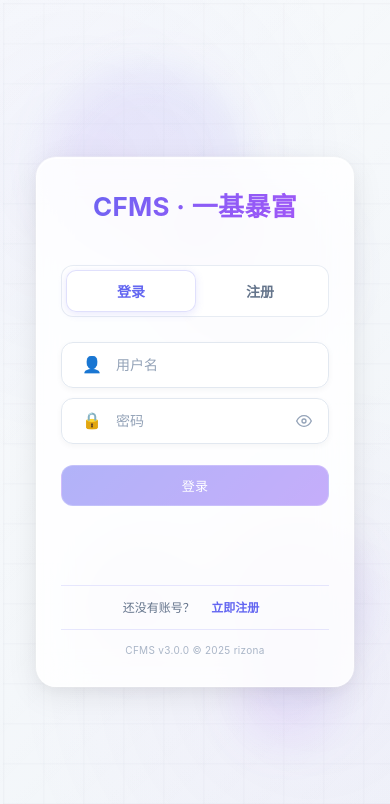
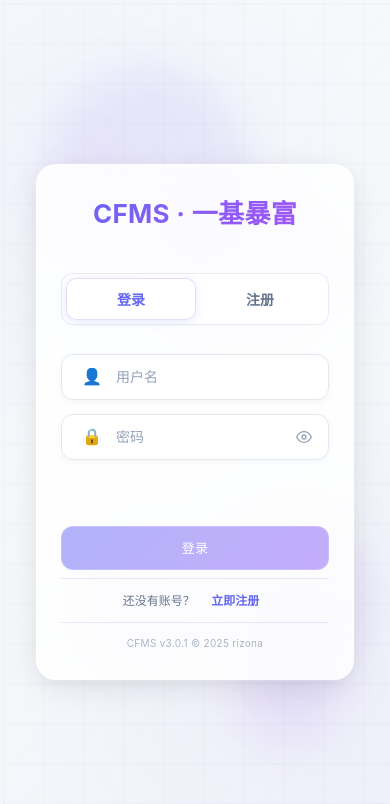
Before and after one commit to rizona27/CFMS-PWA, a Vue app: page /#/auth in a window 390 px wide. Shown: the top 804 px of the page. Built offline with nearby package versions, Linux system fonts and the light colour scheme; no server answers.

Commit message:
3.0.1
版本号衔接，修改Login

```diff
--- /dev/null
+++ b/src/Version.ts
@@ -0,0 +1,68 @@
+// src/Version.ts
+export interface VersionInfo {
+  version: string;
+  displayName: string;
+  updateDate: string;
+  description: string;
+}
+
+export interface VersionConfig {
+  currentVersion: string;
+  author: string;
+  year: string;
+  copyright: string;
+  updateLogs: VersionInfo[];
+}
+
+// 版本配置数据 - 按时间顺序排列，越新的越在后面
+export const versionConfig: VersionConfig = {
+  currentVersion: '3.0.1',
+  author: 'rizona',
+  year: '2025',
+  copyright: 'CFMS v3.0.1 © 2025 rizona',
+  updateLogs: [
+    {
+      version: 'Version 1.0.0',
+      displayName: 'Version 1.0.0',
+      updateDate: '2025-07-01',
+      description: '初代MMP项目构建。'
+    },
+    {
+      version: 'Version 2.0.0',
+      displayName: 'Version 2.0.0',
+      updateDate: '2025-08-11',
+      description: '项目重构CFMS。\n重做UI界面。'
+    },
+    {
+      version: 'Version 3.0.0',
+      displayName: 'Version 3.0.0',
+      updateDate: '2025-12-05',
+      description: '在CFMS基础上构建PWA版本。\n支持多端同步。'
+    },
+    {
+      version: 'Version 3.0.1',
+      displayName: 'Version 3.0.1',
+      updateDate: '2025-12-19',
+      description: '重新构建Login登录校验前后端。'
+    }
+  ]
+};
+
+// 按时间排序的更新日志（用于展示）
+export const getSortedUpdateLogs = (): VersionInfo[] => {
+  return [...versionConfig.updateLogs].sort((a, b) =>
+    new Date(a.updateDate).getTime() - new Date(b.updateDate).getTime()
+  );
+};
+
+// 获取当前版本信息
+export const getCurrentVersion = (): string => versionConfig.currentVersion;
+
+// 获取版权信息
+export const getCopyright = (): string => versionConfig.copyright;
+
+// 获取作者信息
+export const getAuthor = (): string => versionConfig.author;
+
+// 获取年份信息
+export const getYear = (): string => versionConfig.year;
--- a/src/views/AboutView.vue
+++ b/src/views/AboutView.vue
@@ -287,8 +287,8 @@
           <div class="app-info-section">
             <div class="app-info">
               <div class="app-meta">
-                <p class="app-version">Version: 3.0.0</p>
-                <p class="app-author">©2025 rizona.cn@gmail.com</p>
+                <p class="app-version">Version: {{ currentVersion }}</p>
+                <p class="app-author">©{{ authorInfo }}</p>
                 <p class="app-github">项目地址:github.com/rizona27/CFMS-PWA</p>
                 <p class="app-support">支持的话请我喝一杯吧~</p>
               </div>
@@ -315,6 +315,13 @@
 import { ref, onMounted, onUnmounted, computed, nextTick } from 'vue'
 import NavBar from '@/components/layout/NavBar.vue'
 import wxpayQR from '../assets/wxpay.png'
+import {
+  versionConfig,
+  getSortedUpdateLogs,
+  getCurrentVersion,
+  getAuthor,
+  getYear
+} from '../Version'
 
 interface UpdateLog {
   id: string
@@ -335,13 +342,18 @@ interface PeriodStat {
   percentage: number
 }
 
-const updateLogs: UpdateLog[] = [
-  { id: '3', version: 'Version 3.0.0', description: '在CFMS基础上构建PWA版本。\n支持多端同步。' },
-  { id: '2', version: 'Version 2.0.0', description: '项目重构CFMS。\n重做UI界面。' },
-  { id: '1', version: 'Version 1.0.0', description: '初代MMP项目构建。' }
-]
-
-const scrollLogs = computed(() => [...updateLogs, ...updateLogs])
+// 使用版本配置文件中的更新日志数据
+const updateLogs = computed(() => {
+  const sortedLogs = getSortedUpdateLogs()
+  // 转换为组件需要的格式
+  return sortedLogs.map((log, index) => ({
+    id: (index + 1).toString(),
+    version: log.displayName,
+    description: log.description
+  }))
+})
+
+const scrollLogs = computed(() => [...updateLogs.value, ...updateLogs.value])
 
 const scrollContentRef = ref<HTMLElement | null>(null)
 const scrollOffset = ref(0)
@@ -350,6 +362,10 @@ let singleSetHeight = 0
 let animationId: number | null = null
 let lastTimestamp: number | null = null
 let isPaused = false
+
+// 从版本配置文件获取信息
+const currentVersion = ref(getCurrentVersion())
+const authorInfo = ref(`${getYear()} ${getAuthor()}`)
 
 // 服务器启动时间
 const serverStartTime = new Date('2025-12-18T18:00:00')
@@ -706,7 +722,7 @@ const nextSlide = () => {
       // 在下一次事件循环中恢复过渡效果
       setTimeout(() => {
         isDragging.value = false
-      }, 50)
+      }, 50) // 等待300ms让滑动动画完成
     }, 300) // 等待300ms让滑动动画完成
   }
 }
@@ -824,7 +840,7 @@ const calculateSingleSetHeight = () => {
 
   let totalHeight = 0
 
-  for (let i = 0; i < updateLogs.length; i++) {
+  for (let i = 0; i < updateLogs.value.length; i++) {
     const item = logItems[i] as HTMLElement
     totalHeight += item.offsetHeight
   }
--- a/src/views/AuthView.vue
+++ b/src/views/AuthView.vue
@@ -36,8 +36,12 @@
             </button>
           </div>
 
-          <form v-if="!isRegistering" @submit.prevent="handleLogin" class="auth-form">
+          <div class="auth-form-wrapper">
+            <div v-if="!isRegistering" class="auth-form">
               <div class="form-content">
+                <!-- 登录页使用与注册页相同的嵌套结构 -->
+                <div class="auth-steps-container single-step-active">
+                  <div class="auth-step single-step">
                     <div class="form-group with-icon" :class="{
                       'has-error': loginErrors.username,
                       'has-success': loginForm.username && !loginErrors.username
@@ -149,16 +153,7 @@
                         </div>
                       </div>
                     </div>
-
-              <div class="auth-button-area">
-                <button type="submit" class="auth-button gradient-button" :disabled="isLoading || hasLoginErrors || !isLoginFormValid">
-                  <span class="button-text">
-                    {{ isLoading ? '登录中...' : '登录' }}
-                  </span>
-                  <div v-if="isLoading" class="button-loading">
-                    <div class="loading-spinner"></div>
-                  </div>
-                </button>
+                  </div>
                 </div>
 
                 <div v-if="!isRegistering && loginAttempts > 0 && hasValidAccountForLoginAttempt" class="auth-alerts">
@@ -184,12 +179,27 @@
                   </div>
                 </div>
               </div>
-          </form>
+
+              <div class="auth-button-area">
+                <div class="button-container">
+                  <button type="button" class="auth-button gradient-button"
+                    @click="handleLogin"
+                    :disabled="isLoading || hasLoginErrors || !isLoginFormValid">
+                    <span class="button-text">
+                      {{ isLoading ? '登录中...' : '登录' }}
+                    </span>
+                    <div v-if="isLoading" class="button-loading">
+                      <div class="loading-spinner"></div>
+                    </div>
+                  </button>
+                </div>
+              </div>
+            </div>
 
             <div v-else class="auth-form">
               <div class="form-content">
-              <div class="register-steps-container" :class="{ 'step-two-active': registerStep === 2 }">
-                <div class="register-step step-one" :class="{ 'slide-left': registerStep === 2 }">
+                <div class="auth-steps-container" :class="{ 'two-steps-active': registerStep === 2 }">
+                  <div class="auth-step step-one" :class="{ 'slide-left': registerStep === 2 }">
                     <div class="form-group with-icon" :class="{
                       'has-error': registerErrors.username,
                       'has-success': registerForm.username && !registerErrors.username
@@ -266,7 +276,7 @@
                     </div>
                   </div>
 
-                <div class="register-step step-two" :class="{ 'slide-in': registerStep === 2 }">
+                  <div class="auth-step step-two" :class="{ 'slide-in': registerStep === 2 }">
                     <div class="form-group with-icon password-group" :class="{
                       'has-error': registerErrors.confirmPassword,
                       'has-success': registerForm.confirmPassword && !registerErrors.confirmPassword
@@ -378,8 +388,31 @@
                   </div>
                 </div>
 
+                <div v-if="isRegistering && registerAttempts > 0 && registerAttempts < 3" class="auth-alerts">
+                  <div class="attempt-hint">
+                    <span class="hint-text">注册失败 {{ registerAttempts }} 次，{{ 3 - registerAttempts }} 次后将需要验证码</span>
+                  </div>
+                </div>
+
+                <div class="errors-container" :class="{ 'has-errors': hasRegisterStepErrors }">
+                  <div v-if="registerStep === 1 && registerErrors.username" class="error-message">
+                    {{ registerErrors.username }}
+                  </div>
+                  <div v-if="registerStep === 1 && registerErrors.password" class="error-message">
+                    {{ registerErrors.password }}
+                  </div>
+                  <div v-if="registerStep === 2 && registerErrors.confirmPassword" class="error-message">
+                    {{ registerErrors.confirmPassword }}
+                  </div>
+                  <div v-if="registerStep === 2 && registerErrors.email" class="error-message">
+                    {{ registerErrors.email }}
+                  </div>
+                </div>
+              </div>
+
               <div class="auth-button-area">
                 <div v-if="registerStep === 1" class="button-container">
+                  <div class="button-group single-button">
                     <button
                       type="button"
                       class="auth-button gradient-button"
@@ -389,9 +422,10 @@
                       <span class="button-text">下一步</span>
                     </button>
                   </div>
+                </div>
 
                 <div v-else class="button-container">
-                  <div class="button-group">
+                  <div class="button-group two-buttons">
                     <button
                       type="button"
                       class="auth-button back-button"
@@ -414,27 +448,6 @@
                   </div>
                 </div>
               </div>
-
-              <div v-if="isRegistering && registerAttempts > 0 && registerAttempts < 3" class="auth-alerts">
-                <div class="attempt-hint">
-                  <span class="hint-text">注册失败 {{ registerAttempts }} 次，{{ 3 - registerAttempts }} 次后将需要验证码</span>
-                </div>
-              </div>
-
-              <div class="errors-container" :class="{ 'has-errors': hasRegisterStepErrors }">
-                <div v-if="registerStep === 1 && registerErrors.username" class="error-message">
-                  {{ registerErrors.username }}
-                </div>
-                <div v-if="registerStep === 1 && registerErrors.password" class="error-message">
-                  {{ registerErrors.password }}
-                </div>
-                <div v-if="registerStep === 2 && registerErrors.confirmPassword" class="error-message">
-                  {{ registerErrors.confirmPassword }}
-                </div>
-                <div v-if="registerStep === 2 && registerErrors.email" class="error-message">
-                  {{ registerErrors.email }}
-                </div>
-              </div>
             </div>
           </div>
 
@@ -452,7 +465,7 @@
           </div>
 
           <div class="auth-footer">
-            <p class="version-info">CFMS v3.0.0 © 2025 rizona</p>
+            <p class="version-info">{{ copyrightInfo }}</p>
           </div>
         </div>
       </div>
@@ -461,13 +474,13 @@
 </template>
 
 <script setup lang="ts">
-import { ref, onMounted, onUnmounted, computed, reactive, nextTick } from 'vue'
+import { ref, onMounted, onUnmounted, computed, reactive } from 'vue'
 import { useRouter } from 'vue-router'
 import { useAuthStore } from '../stores/authStore'
+import { getCopyright } from '../Version'
 
 const router = useRouter()
 const authStore = useAuthStore()
-const particlesContainer = ref<HTMLElement | null>(null)
 
 const isRegistering = ref(false)
 const registerStep = ref(1)
@@ -529,6 +542,9 @@ const isRegisterStep2Valid = computed(() => {
          (!registerForm.value.email || validateEmailFormat(registerForm.value.email)) &&
          (!showRegisterCaptcha.value || registerForm.value.captcha_code.length >= 4)
 })
+
+// 从版本配置文件获取版权信息
+const copyrightInfo = ref(getCopyright())
 
 const LOGIN_ATTEMPTS_KEY = 'cfms_login_attempts'
 const REGISTER_ATTEMPTS_KEY = 'cfms_register_attempts'
@@ -1352,19 +1368,205 @@ const handleRegister = async () => {
     inset 0 1px 0 rgba(255, 255, 255, 0.05);
 }
 
+/* 统一的表单包装容器 */
+.auth-form-wrapper {
+  display: flex;
+  flex-direction: column;
+  flex: 1;
+  min-height: 240px;
+}
+
 .auth-form {
-  margin-bottom: 15px;
   flex: 1;
   display: flex;
   flex-direction: column;
-  min-height: 240px;
-}
-
-.form-content {
+}
+
+/* 统一表单内容区域 */
+.auth-form .form-content {
   flex: 1;
   display: flex;
   flex-direction: column;
   gap: 12px;
+  min-height: 104px; /* 两个输入框+间距的高度：46*2 + 12 = 104px */
+  margin-bottom: 0;
+}
+
+/* 统一的认证步骤容器 */
+.auth-steps-container {
+  position: relative;
+  width: 100%;
+  height: 104px; /* 固定高度，确保和登录页两个框的高度一致 */
+  overflow: visible;
+  margin: 0;
+  padding: 0;
+}
+
+/* 统一的步骤样式 */
+.auth-step {
+  width: 100%;
+  transition: transform 0.4s cubic-bezier(0.4, 0, 0.2, 1), opacity 0.4s ease;
+  position: absolute;
+  top: 0;
+  left: 0;
+  display: flex;
+  flex-direction: column;
+  gap: 12px;
+  padding: 2px 0;
+  margin: 0;
+}
+
+/* 登录页的特殊处理 - 单步始终显示 */
+.auth-step.single-step {
+  position: relative; /* 不使用绝对定位 */
+  transform: none !important;
+  opacity: 1 !important;
+  height: auto;
+}
+
+/* 注册页的第一步 */
+.auth-step.step-one {
+  transform: translateX(0);
+  opacity: 1;
+}
+
+.auth-step.step-one.slide-left {
+  transform: translateX(-100%);
+  opacity: 0;
+}
+
+/* 注册页的第二步 */
+.auth-step.step-two {
+  transform: translateX(100%);
+  opacity: 0;
+}
+
+.auth-step.step-two.slide-in {
+  transform: translateX(0);
+  opacity: 1;
+}
+
+/* 统一的按钮区域 - 固定高度和边距 */
+.auth-button-area {
+  margin-top: 20px;
+  height: 46px; /* 统一高度 */
+  display: flex;
+  align-items: stretch; /* 让内部按钮撑满 */
+  width: 100%;
+  margin-bottom: 0;
+}
+
+/* 统一的按钮容器 */
+.button-container {
+  width: 100%;
+  height: 100%;
+  display: flex;
+  align-items: stretch;
+  margin: 0 !important;
+  padding: 0 !important;
+}
+
+/* 统一的按钮组 */
+.button-group {
+  width: 100%;
+  height: 100%;
+  display: flex;
+  gap: 10px;
+  margin: 0 !important;
+  padding: 0 !important;
+}
+
+.button-group.single-button {
+  gap: 0;
+}
+
+.button-group.two-buttons {
+  gap: 10px;
+}
+
+/* 统一按钮样式 */
+.auth-button, .back-button {
+  height: 100%; /* 撑满父级区域 */
+  padding: 11px 16px;
+  border: none;
+  border-radius: 12px;
+  font-size: 14px;
+  font-weight: 500;
+  cursor: pointer;
+  transition: all 0.3s;
+  box-sizing: border-box;
+  letter-spacing: 0.3px;
+  position: relative;
+  overflow: hidden;
+  display: flex;
+  align-items: center;
+  justify-content: center;
+  width: 100%;
+  backdrop-filter: blur(4px);
+}
+
+.auth-button {
+  background: rgba(99, 102, 241, 0.08);
+  color: #6366f1;
+  box-shadow: 0 1px 3px rgba(99, 102, 241, 0.1);
+  border: 1px solid rgba(99, 102, 241, 0.15);
+}
+
+.back-button {
+  background: rgba(99, 102, 241, 0.08);
+  color: #6366f1;
+  box-shadow: 0 1px 3px rgba(0, 0, 0, 0.04);
+  border: 1px solid rgba(99, 102, 241, 0.15);
+}
+
+.gradient-button {
+  background: linear-gradient(135deg, #6366f1 0%, #8b5cf6 100%);
+  color: white;
+  box-shadow: 0 2px 8px rgba(99, 102, 241, 0.25);
+  border: 1px solid rgba(255, 255, 255, 0.2);
+}
+
+.theme-dark .auth-button,
+.theme-dark .back-button {
+  background: rgba(99, 102, 241, 0.12);
+  color: #a78bfa;
+  border: 1px solid rgba(167, 139, 250, 0.2);
+}
+
+.theme-dark .gradient-button {
+  background: linear-gradient(135deg, #6366f1 0%, #8b5cf6 100%);
+  box-shadow: 0 2px 8px rgba(99, 102, 241, 0.3);
+}
+
+.auth-button:hover:not(:disabled),
+.back-button:hover:not(:disabled) {
+  transform: translateY(-1px);
+  box-shadow: 0 2px 8px rgba(99, 102, 241, 0.15);
+}
+
+.gradient-button:hover:not(:disabled) {
+  transform: translateY(-1px);
+  box-shadow: 0 4px 12px rgba(99, 102, 241, 0.3);
+}
+
+.theme-dark .gradient-button:hover:not(:disabled) {
+  box-shadow: 0 4px 12px rgba(99, 102, 241, 0.4);
+}
+
+.auth-button:active:not(:disabled),
+.back-button:active:not(:disabled),
+.gradient-button:active:not(:disabled) {
+  transform: translateY(0);
+  box-shadow: 0 1px 3px rgba(0, 0, 0, 0.06);
+}
+
+.auth-button:disabled,
+.back-button:disabled,
+.gradient-button:disabled {
+  opacity: 0.5;
+  cursor: not-allowed;
+  transform: none !important;
+  box-shadow: none !important;
 }
 
 .auth-alerts {
@@ -1460,39 +1662,6 @@ const handleRegister = async () => {
   to { opacity: 1; transform: translateY(0); }
 }
 
-/* 修复按钮高度不一致问题 */
-.auth-button-area {
-  margin-top: 8px;
-  margin-bottom: 0;
-  padding-top: 0;
-  position: relative;
-  min-height: 46px;
-  display: flex;
-  flex-direction: column;
-  justify-content: flex-end;
-}
-
-.button-container {
-  width: 100%;
-  height: 100%;
-  display: flex;
-  flex-direction: column;
-  justify-content: flex-end;
-  margin: 0;
-}
-
-/* 修复注册容器高度问题 */
-.register-steps-container {
-  position: relative;
-  width: 100%;
-  overflow: hidden;
-  min-height: 120px;
-  flex: 1;
-  display: flex;
-  flex-direction: column;
-  gap: 12px;
-}
-
 .form-group {
   margin-bottom: 0;
   position: relative;
@@ -1513,9 +1682,10 @@ const handleRegister = async () => {
 }
 
 /* 修复注册页面框体边框被截断的问题 */
-.register-step .form-group.with-icon {
+.auth-step .form-group.with-icon {
   z-index: 2;
   position: relative;
+  margin: 2px 0; /* 为边框留出空间 */
 }
 
 .theme-dark .form-group.with-icon {
@@ -1537,7 +1707,7 @@ const handleRegister = async () => {
 .form-group.with-icon.has-error {
   border-color: #ef4444;
   box-shadow: 0 0 0 1px rgba(239, 68, 68, 0.2);
-  z-index: 3; /* 提高错误状态的z-index */
+  z-index: 3;
 }
 
 .theme-dark .form-group.with-icon.has-error {
@@ -1547,10 +1717,13 @@ const handleRegister = async () => {
 
 .form-group.with-icon:focus-within {
   background-color: rgba(255, 255, 255, 0.95);
-  box-shadow: 0 4px 12px rgba(99, 102, 241, 0.1), 0 0 0 2px rgba(99, 102, 241, 0.15);
+  box-shadow:
+    0 4px 12px rgba(99, 102, 241, 0.1),
+    0 0 0 2px rgba(99, 102, 241, 0.15);
   border-color: #6366f1;
   transform: translateY(-1px);
-  z-index: 4; /* 提高焦点状态的z-index */
+  z-index: 20; /* 更高的z-index确保在最上层 */
+  position: relative;
 }
 
 .theme-dark .form-group.with-icon:focus-within {
@@ -1705,99 +1878,6 @@ const handleRegister = async () => {
   to { transform: rotate(360deg); }
 }
 
-.register-step {
-  width: 100%;
-  transition: transform 0.4s cubic-bezier(0.4, 0, 0.2, 1), opacity 0.4s ease;
-  position: absolute;
-  top: 0;
-  left: 0;
-  display: flex;
-  flex-direction: column;
-  gap: 12px;
-}
-
-.register-step.step-one {
-  transform: translateX(0);
-  opacity: 1;
-}
-
-.register-step.step-one.slide-left {
-  transform: translateX(-100%);
-  opacity: 0;
-}
-
-.register-step.step-two {
-  transform: translateX(100%);
-  opacity: 0;
-}
-
-.register-step.step-two.slide-in {
-  transform: translateX(0);
-  opacity: 1;
-}
-
-.button-group {
-  display: flex;
-  gap: 10px;
-  width: 100%;
-  margin: 0;
-}
-
-.button-group .back-button,
-.button-group .auth-button {
-  flex: 1;
-  min-width: 0;
-  position: relative;
-}
-
-.back-button {
-  padding: 11px 16px;
-  border: none;
-  border-radius: 12px;
-  font-size: 14px;
-  font-weight: 500;
-  cursor: pointer;
-  transition: all 0.3s;
-  box-sizing: border-box;
-  letter-spacing: 0.3px;
-  position: relative;
-  overflow: hidden;
-  background: rgba(99, 102, 241, 0.08);
-  color: #6366f1;
-  box-shadow: 0 1px 3px rgba(0, 0, 0, 0.04);
-  border: 1px solid rgba(99, 102, 241, 0.15);
-  width: 100%;
-  backdrop-filter: blur(4px);
-}
-
-.theme-dark .back-button {
-  background: rgba(99, 102, 241, 0.12);
-  color: #a78bfa;
-  border: 1px solid rgba(167, 139, 250, 0.2);
-}
-
-.back-button:hover:not(:disabled) {
-  background: rgba(99, 102, 241, 0.12);
-  transform: translateY(-1px);
-  box-shadow: 0 2px 8px rgba(99, 102, 241, 0.12);
-}
-
-.theme-dark .back-button:hover:not(:disabled) {
-  background: rgba(99, 102, 241, 0.16);
-}
-
-.back-button:active:not(:disabled) {
-  transform: translateY(0);
-  box-shadow: 0 1px 3px rgba(0, 0, 0, 0.04);
-}
-
-.back-button:disabled {
-  opacity: 0.5;
-  cursor: not-allowed;
-  transform: none !important;
-  box-shadow: none !important;
-}
-
 .captcha-group {
   margin-top: 0;
   width: 100%;
@@ -1905,69 +1985,6 @@ const handleRegister = async () => {
   color: #a78bfa;
 }
 
-.auth-button {
-  width: 100%;
-  padding: 11px 16px;
-  border: none;
-  border-radius: 12px;
-  font-size: 14px;
-  font-weight: 500;
-  cursor: pointer;
-  transition: all 0.3s;
-  box-sizing: border-box;
-  letter-spacing: 0.3px;
-  position: relative;
-  overflow: hidden;
-  background: rgba(99, 102, 241, 0.08);
-  color: #6366f1;
-  box-shadow: 0 1px 3px rgba(99, 102, 241, 0.1);
-  border: 1px solid rgba(99, 102, 241, 0.15);
-  backdrop-filter: blur(4px);
-}
-
-.gradient-button {
-  background: linear-gradient(135deg, #6366f1 0%, #8b5cf6 100%);
-  color: white;
-  box-shadow: 0 2px 8px rgba(99, 102, 241, 0.25);
-  border: 1px solid rgba(255, 255, 255, 0.2);
-}
-
-.theme-dark .gradient-button {
-  background: linear-gradient(135deg, #6366f1 0%, #8b5cf6 100%);
-  box-shadow: 0 2px 8px rgba(99, 102, 241, 0.3);
-}
-
-.gradient-button:hover:not(:disabled) {
-  transform: translateY(-1px);
-  box-shadow: 0 4px 12px rgba(99, 102, 241, 0.3);
-}
-
-.theme-dark .gradient-button:hover:not(:disabled) {
-  box-shadow: 0 4px 12px rgba(99, 102, 241, 0.4);
-}
-
-.gradient-button:active:not(:disabled) {
-  transform: translateY(0);
-  box-shadow: 0 1px 4px rgba(99, 102, 241, 0.25);
-}
-
-.auth-button:hover:not(:disabled) {
-  transform: translateY(-1px);
-  box-shadow: 0 2px 8px rgba(99, 102, 241, 0.15);
-}
-
-.auth-button:active:not(:disabled) {
-  transform: translateY(0);
-  box-shadow: 0 1px 3px rgba(0, 0, 0, 0.06);
-}
-
-.auth-button:disabled {
-  opacity: 0.5;
-  cursor: not-allowed;
-  transform: none !important;
-  box-shadow: none !important;
-}
-
 .hint-area {
   min-height: 25px;
   display: flex;
@@ -2042,16 +2059,22 @@ const handleRegister = async () => {
   .auth-card { padding: 28px 24px; min-height: 380px; }
   .auth-title { font-size: 26px; margin-bottom: 24px; }
   .mode-tabs { margin-bottom: 20px; }
-  .form-content { gap: 10px; }
+  /* 统一调整移动端间距 */
+  .auth-form .form-content,
+  .auth-step,
+  .auth-steps-container {
+    gap: 10px;
+    height: 88px; /* 调整高度 */
+  }
+  .auth-form .form-content { min-height: 88px; }
   .form-group.with-icon { padding: 0 14px; min-height: 44px; }
   .icon-input { padding: 11px 0; font-size: 13px; }
   .password-input { padding-right: 45px; }
   .captcha-input-group, .captcha-image { height: 44px; min-height: 44px; }
   .captcha-image-container { min-width: 100px; }
   .auth-button, .back-button { padding: 10px 14px; font-size: 13px; }
-  .register-steps-container { min-height: 110px; gap: 10px; }
-  .auth-form { min-height: 200px; }
-  .auth-button-area { min-height: 42px; margin-top: 8px; }
+  .auth-form-wrapper { min-height: 200px; }
+  .auth-button-area { height: 42px; margin-top: 16px; }
   .hint-area { min-height: 20px; margin-top: 8px; }
   .errors-container.has-errors { min-height: 40px; }
 }
@@ -2061,7 +2084,14 @@ const handleRegister = async () => {
   .auth-card { padding: 28px 24px; min-height: 400px; }
   .auth-title { font-size: 26px; }
   .mode-tab { font-size: 14px; padding: 10px; }
-  .form-content { gap: 10px; }
+  /* 统一调整移动端间距 */
+  .auth-form .form-content,
+  .auth-step,
+  .auth-steps-container {
+    gap: 10px;
+    height: 88px; /* 调整高度 */
+  }
+  .auth-form .form-content { min-height: 88px; }
   .captcha-row { flex-direction: row; gap: 8px; }
   .captcha-input-group { flex: 2; height: 44px; min-height: 44px; }
   .captcha-image-container { flex: 1; min-width: 100px; max-width: 120px; }
@@ -2069,13 +2099,9 @@ const handleRegister = async () => {
   .auth-button, .back-button { padding: 10px 14px; font-size: 13px; }
   .mode-switch { font-size: 12px; }
   .attempt-hint { font-size: 12px; padding: 8px 10px; }
-  .register-steps-container { min-height: 110px; gap: 10px; }
-  .auth-form { min-height: 220px; }
-  .button-group {
-    gap: 8px;
-    margin: 0;
-  }
-  .auth-button-area { min-height: 44px; margin-top: 8px; }
+  .auth-form-wrapper { min-height: 220px; }
+  .button-group.two-buttons { gap: 8px; }
+  .auth-button-area { height: 44px; margin-top: 16px; }
   .hint-area { min-height: 22px; margin-top: 8px; }
   .errors-container.has-errors { min-height: 40px; }
 }
@@ -2084,19 +2110,22 @@ const handleRegister = async () => {
   .auth-scroll-container { align-items: flex-start; padding-top: 10px; }
   .auth-card { min-height: 340px; padding: 24px 28px; }
   .auth-title { font-size: 24px; margin-bottom: 20px; }
-  .form-content { gap: 8px; }
+  /* 统一调整横屏模式间距 */
+  .auth-form .form-content,
+  .auth-step,
+  .auth-steps-container {
+    gap: 8px;
+    height: 72px; /* 调整高度 */
+  }
+  .auth-form .form-content { min-height: 72px; }
   .form-group.with-icon { padding: 0 12px; min-height: 42px; }
   .icon-input { padding: 10px 0; font-size: 13px; }
   .password-input { padding-right: 40px; }
   .captcha-row { gap: 6px; }
   .captcha-input-group, .captcha-image { height: 42px; min-height: 42px; }
-  .register-steps-container { min-height: 90px; gap: 8px; }
-  .auth-form { min-height: 160px; }
-  .button-group {
-    gap: 6px;
-    margin: 0;
-  }
-  .auth-button-area { min-height: 40px; margin-top: 8px; }
+  .auth-form-wrapper { min-height: 160px; }
+  .button-group.two-buttons { gap: 6px; }
+  .auth-button-area { height: 40px; margin-top: 12px; }
   .hint-area { min-height: 20px; margin-top: 8px; }
   .errors-container.has-errors { min-height: 36px; }
 }
```
Lines whose indentation alone changed are shown as unchanged.
